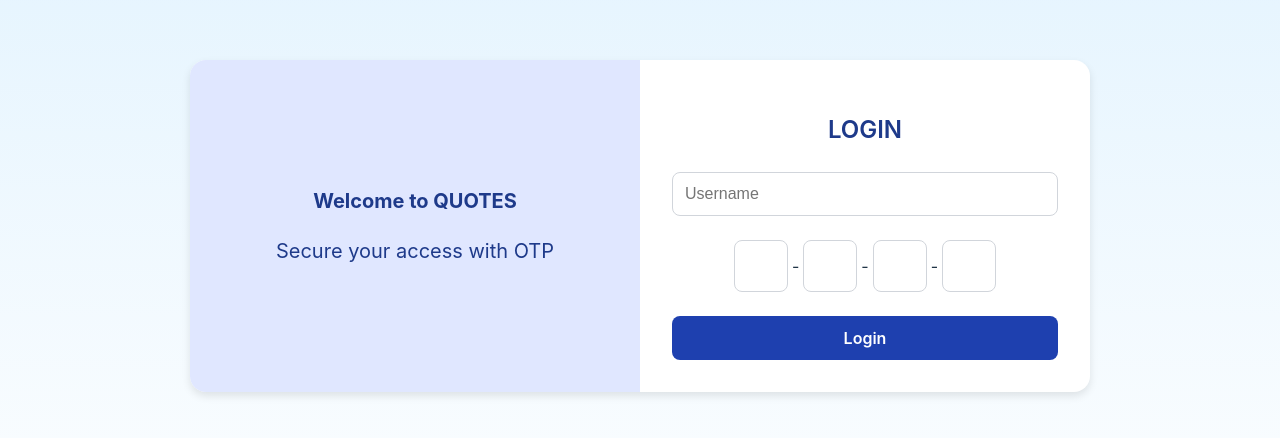
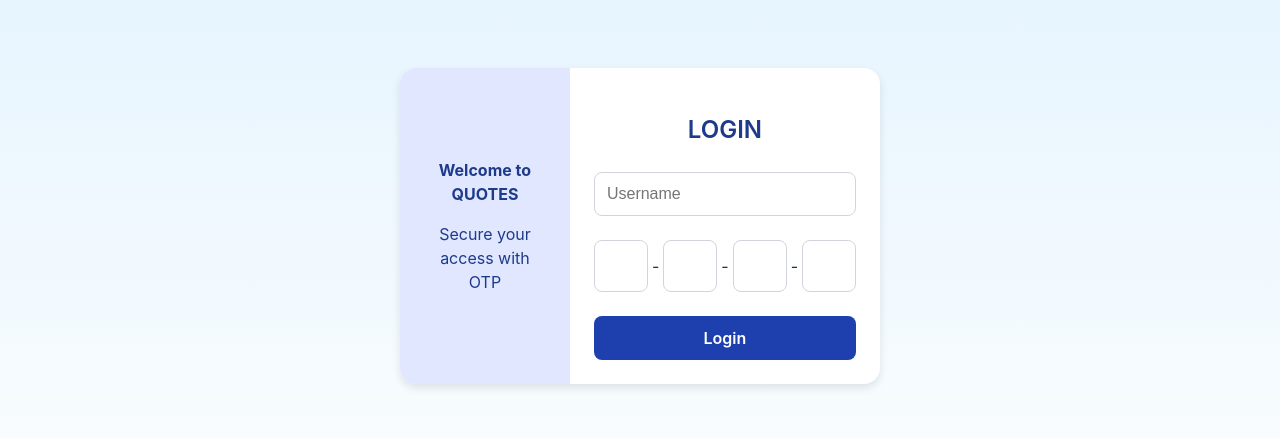
Before and after one commit to Manav510/kutumb_project, a React (Vite) app: page / in a window 1280 px wide. Shown: the part 174-612 px from the top of the page. Built offline with nearby package versions, Linux system fonts and the light colour scheme.

Commit message:
fixed small screen issue for mobiles minor

```diff
--- a/src/pages/Login.tsx
+++ b/src/pages/Login.tsx
@@ -98,7 +98,7 @@ const styles = {
   outerContainer: {
     display: "flex",
     flexDirection: "row" as const,
-    maxWidth: "900px",
+    maxWidth: "480px",
     width: "100%",
     backgroundColor: "#ffffff",
     borderRadius: "1rem",
@@ -117,13 +117,14 @@ const styles = {
     backgroundColor: "#e0e7ff",
     justifyContent: "center",
     alignItems: "center",
-    padding: "2rem",
+    padding: "1.5rem",
+    display : "flex"
   },
   welcomeText: {
     textAlign: "center" as const,
     color: "#1e3a8a",
     fontWeight: "bold",
-    fontSize: "1.25rem",
+    fontSize: "1rem",
   },
   welcomeTitle: {
     marginBottom: "1rem",
@@ -133,7 +134,7 @@ const styles = {
   },
   formContainer: {
     flex: 1,
-    padding: "2rem",
+    padding: "1.5rem",
   },
   formTitle: {
     fontSize: "1.5rem",
@@ -159,12 +160,12 @@ const styles = {
   otpContainer: {
     display: "flex",
     justifyContent: "center",
-    gap: "0.75rem",
+    gap: "0.5rem",
   },
   otpInput: {
     width: "3rem",
     height: "3rem",
-    fontSize: "1.5rem",
+    fontSize: "1.2rem",
     borderRadius: "0.5rem",
     border: "1px solid #d1d5db",
     textAlign: "center" as const,
```
